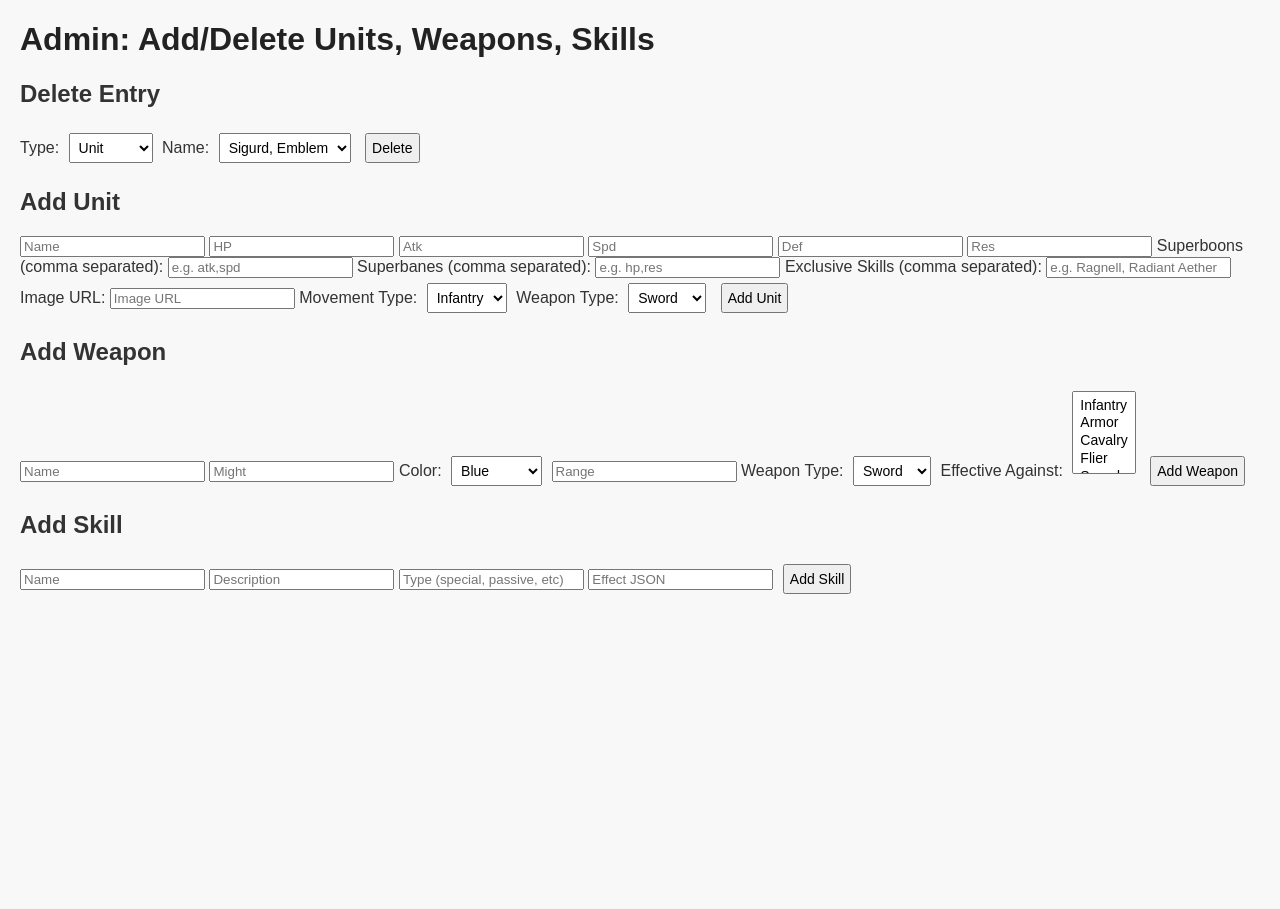
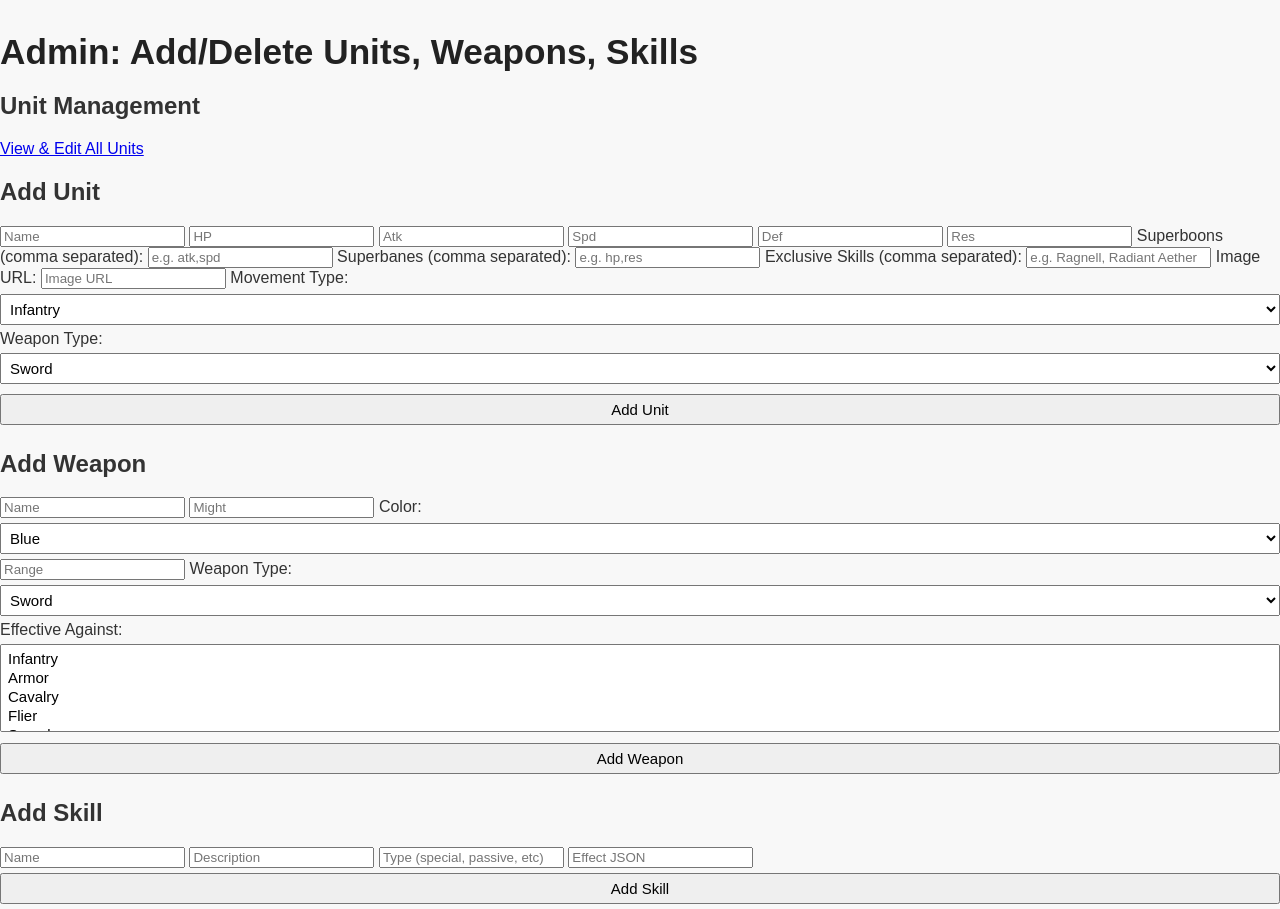
Before and after one commit to Ayden214/feh_simulator, a Flask app: page /admin?type=unit in a window 1280 px wide. Before the commit the page ends 594 px from the top, so only its background shows below. Run offline with Flask 3, Linux system fonts and the light colour scheme; data comes from the database, SQL or seed files in the repository; both versions use the stored data as it was after the commit; data that the repository does not hold is empty.

Commit message:
Added editing capabilities and messed with the unit picture.

```diff
--- a/simulator/data_loader.py
+++ b/simulator/data_loader.py
@@ -73,5 +73,35 @@ class FEHDatabase:
         self.conn.commit()
         return cur.lastrowid
 
+    def update_unit(self, old_name, unit):
+        self.conn.execute(
+            """
+            UPDATE units SET
+                name = ?,
+                hp = ?,
+                atk = ?,
+                spd = ?,
+                defense = ?,
+                res = ?,
+                unit_type = ?,
+                weapon_type = ?,
+                image_url = ?
+            WHERE name = ?
+            """,
+            (
+                unit["name"],
+                unit["hp"],
+                unit["atk"],
+                unit["spd"],
+                unit["defense"],
+                unit["res"],
+                unit.get("unit_type"),
+                unit.get("weapon_type"),
+                unit.get("image_url"),
+                old_name
+            )
+        )
+        self.conn.commit()
+
     def close(self):
         self.conn.close()
--- a/simulator/weapon.py
+++ b/simulator/weapon.py
@@ -22,7 +22,7 @@ class Weapon:
         self.might = might
         self.color = color
         self.range = range
-        self.type = weapon_type  # for compatibility with previous code
+        self.weapon_type  = weapon_type  # for compatibility with previous code
         self.effects = effects if effects is not None else []
 
     def apply_effects(self, context):
--- a/static/css/styles.css
+++ b/static/css/styles.css
@@ -7,21 +7,85 @@ to create a polished, professional theme later.
 
 body {
   font-family: Arial, sans-serif;
-  margin: 20px;
+  margin: 0;
   background-color: #f8f8f8;
   color: #333;
 }
 
 h1 {
   color: #222;
+  font-size: 2.2em;
+  margin-top: 32px;
+  margin-bottom: 16px;
 }
 
-form {
-  margin-bottom: 20px;
+.feh-flex {
+  display: flex;
+  gap: 40px;
+  justify-content: center;
+  align-items: flex-start;
+}
+
+.feh-column {
+  background: #fff;
+  border-radius: 10px;
+  box-shadow: 0 2px 8px rgba(0,0,0,0.07);
+  padding: 24px 18px 18px 18px;
+  min-width: 340px;
+  max-width: 400px;
+  flex: 1;
+}
+
+.feh-header {
+  text-align: center;
+  font-size: 1.3em;
+  margin-bottom: 18px;
+}
+
+.feh-hero-img {
+  min-height: 90px;
+}
+.feh-hero-img-large {
+  width: 640px;
+  height: 750px;
+  display: flex;
+  align-items: center;
+  justify-content: center;
+}
+}
+.feh-hero-img-left {
+  margin-right: 24px;
+  margin-left: 0;
+  justify-content: flex-end;
+}
+.feh-hero-img-right {
+  margin-left: 24px;
+  margin-right: 0;
+  justify-content: flex-start;
+}
+
+.feh-group {
+  margin-bottom: 16px;
+}
+
+.feh-skills label {
+  display: block;
+  margin-top: 8px;
 }
 
 select, button {
-  margin: 5px;
+  margin: 5px 0;
   padding: 5px;
-  font-size: 14px;
+  font-size: 15px;
+  width: 100%;
+  box-sizing: border-box;
 }
+
+textarea#combat-text {
+  margin-top: 24px;
+  font-size: 1.1em;
+  border-radius: 8px;
+  border: 2px solid #888;
+  background: #f9f9f9;
+  padding: 12px;
+}
--- a/templates/admin.html
+++ b/templates/admin.html
@@ -38,32 +38,8 @@
     });
   </script>
   <h1>Admin: Add/Delete Units, Weapons, Skills</h1>
-  <h2>Delete Entry</h2>
-  <form method="POST" action="/admin?type=delete">
-    <label for="delete_type">Type:</label>
-    <select name="delete_type" id="delete_type">
-      <option value="unit">Unit</option>
-      <option value="weapon">Weapon</option>
-      <option value="skill">Skill</option>
-    </select>
-    <label for="delete_name">Name:</label>
-    <select name="delete_name" id="delete_name">
-      {% if delete_type == 'unit' or not delete_type %}
-        {% for unit in units %}
-        <option value="{{ unit.name }}">{{ unit.name }}</option>
-        {% endfor %}
-      {% elif delete_type == 'weapon' %}
-        {% for weapon in weapons %}
-        <option value="{{ weapon.name }}">{{ weapon.name }}</option>
-        {% endfor %}
-      {% elif delete_type == 'skill' %}
-        {% for skill in skills %}
-        <option value="{{ skill.name }}">{{ skill.name }}</option>
-        {% endfor %}
-      {% endif %}
-    </select>
-    <button type="submit">Delete</button>
-  </form>
+  <h2>Unit Management</h2>
+  <a href="/admin/units">View & Edit All Units</a>
   <h2>Add Unit</h2>
   <form method="POST" action="/admin?type=unit">
     <input name="name" placeholder="Name" required>
--- a/web/routes.py
+++ b/web/routes.py
@@ -21,7 +21,7 @@ Handles rendering templates, receiving form data, and calling
 battle calculation functions from the simulator module.
 """
 
-from flask import Blueprint, render_template, request
+from flask import Blueprint, render_template, request, redirect, url_for
 from simulator.calculations import calculate_damage
 from simulator.units import Unit
 from simulator.data_loader import FEHDatabase
@@ -137,54 +137,63 @@ def index():
 
 @main.route("/admin", methods=["GET", "POST"])
 def admin():
-    message = None
     db = FEHDatabase()
     units = db.get_units()
     weapons = db.get_weapons()
     skills = db.get_skills()
-    form_type = request.args.get("type")
+    message = None
     if request.method == "POST":
+        form_type = request.args.get("type")
         if form_type == "unit":
-            superboons = request.form.get("superboons", "")
-            superbanes = request.form.get("superbanes", "")
-            exclusive_skills = request.form.get("exclusive_skills", "")
-            unit = {
-                "name": request.form.get("name"),
-                "hp": int(request.form.get("hp")),
-                "atk": int(request.form.get("atk")),
-                "spd": int(request.form.get("spd")),
-                "defense": int(request.form.get("defense")),
-                "res": int(request.form.get("res")),
-                "superboons": [s.strip() for s in superboons.split(",") if s.strip()],
-                "superbanes": [s.strip() for s in superbanes.split(",") if s.strip()],
-                "exclusive_skills": [s.strip() for s in exclusive_skills.split(",") if s.strip()],
-                "image_url": request.form.get("image_url"),
-                "unit_type": request.form.get("unit_type"),
-                "weapon_type": request.form.get("weapon_type"),
-            }
-            db.add_unit(unit)
-            message = f"Unit '{unit['name']}' added."
+            name = request.form.get("name")
+            # Check for duplicate unit name
+            if any(u['name'].lower() == name.lower() for u in units):
+                message = f"Unit '{name}' already exists."
+            else:
+                unit = {
+                    "name": name,
+                    "hp": int(request.form.get("hp")),
+                    "atk": int(request.form.get("atk")),
+                    "spd": int(request.form.get("spd")),
+                    "defense": int(request.form.get("defense")),
+                    "res": int(request.form.get("res")),
+                    "superboons": [s.strip() for s in request.form.get("superboons", "").split(",") if s.strip()],
+                    "superbanes": [s.strip() for s in request.form.get("superbanes", "").split(",") if s.strip()],
+                    "exclusive_skills": [s.strip() for s in request.form.get("exclusive_skills", "").split(",") if s.strip()],
+                    "image_url": request.form.get("image_url"),
+                    "unit_type": request.form.get("unit_type"),
+                    "weapon_type": request.form.get("weapon_type")
+                }
+                db.add_unit(unit)
+                message = f"Unit '{unit['name']}' added."
         elif form_type == "weapon":
-            effective_against = request.form.getlist("effective_against")
-            weapon = {
-                "name": request.form.get("name"),
-                "might": int(request.form.get("might")),
-                "color": request.form.get("color"),
-                "range": int(request.form.get("range")),
-                "weapon_type": request.form.get("weapon_type"),
-                "effective_against": ",".join(effective_against),
-            }
-            db.add_weapon(weapon)
-            message = f"Weapon '{weapon['name']}' added."
+            name = request.form.get("name")
+            if any(w['name'].lower() == name.lower() for w in weapons):
+                message = f"Weapon '{name}' already exists."
+            else:
+                weapon = {
+                    "name": name,
+                    "might": int(request.form.get("might")),
+                    "color": request.form.get("color"),
+                    "range": int(request.form.get("range")),
+                    "weapon_type": request.form.get("weapon_type"),
+                    "effective_against": request.form.getlist("effective_against")
+                }
+                db.add_weapon(weapon)
+                message = f"Weapon '{weapon['name']}' added."
         elif form_type == "skill":
-            skill = {
-                "name": request.form.get("name"),
-                "description": request.form.get("description"),
-                "skill_type": request.form.get("skill_type"),
-                "effect_json": request.form.get("effect_json"),
-            }
-            db.add_skill(skill)
-            message = f"Skill '{skill['name']}' added."
+            name = request.form.get("name")
+            if any(s['name'].lower() == name.lower() for s in skills):
+                message = f"Skill '{name}' already exists."
+            else:
+                skill = {
+                    "name": name,
+                    "description": request.form.get("description"),
+                    "skill_type": request.form.get("skill_type"),
+                    "effect_json": request.form.get("effect_json")
+                }
+                db.add_skill(skill)
+                message = f"Skill '{skill['name']}' added."
         elif form_type == "delete":
             delete_type = request.form.get("delete_type")
             delete_name = request.form.get("delete_name")
@@ -198,4 +207,50 @@ def admin():
                 db.delete_skill(delete_name)
                 message = f"Skill '{delete_name}' deleted."
     db.close()
-    return render_template("admin.html", message=message, units=units, weapons=weapons, skills=skills)
+    return render_template("admin.html", units=units, weapons=weapons, skills=skills, message=message)
+
+@main.route("/admin/units", methods=["GET"])
+def admin_unit_list():
+    db = FEHDatabase()
+    units = db.get_units()
+    db.close()
+    search = request.args.get('search', '').strip().lower()
+    if search:
+        units = [u for u in units if search in u['name'].lower()]
+    return render_template("unit_list.html", units=units, search=search)
+
+@main.route("/admin/delete/unit/<unit_name>", methods=["POST"])
+def admin_delete_unit(unit_name):
+    db = FEHDatabase()
+    db.delete_unit(unit_name)
+    db.close()
+    return redirect(url_for('main.admin_unit_list'))
+
+@main.route("/admin/edit/unit/<unit_name>", methods=["GET", "POST"])
+def admin_edit_unit(unit_name):
+    db = FEHDatabase()
+    units = db.get_units()
+    unit = next((u for u in units if u['name'] == unit_name), None)
+    message = None
+    if not unit:
+        db.close()
+        return render_template("edit_unit.html", unit=None, message="Unit not found.")
+    if request.method == "POST":
+        # Update unit fields from form
+        unit["name"] = request.form.get("name")
+        unit["hp"] = int(request.form.get("hp"))
+        unit["atk"] = int(request.form.get("atk"))
+        unit["spd"] = int(request.form.get("spd"))
+        unit["defense"] = int(request.form.get("defense"))
+        unit["res"] = int(request.form.get("res"))
+        unit["superboons"] = [s.strip() for s in request.form.get("superboons", "").split(",") if s.strip()]
+        unit["superbanes"] = [s.strip() for s in request.form.get("superbanes", "").split(",") if s.strip()]
+        unit["exclusive_skills"] = [s.strip() for s in request.form.get("exclusive_skills", "").split(",") if s.strip()]
+        unit["image_url"] = request.form.get("image_url")
+        unit["unit_type"] = request.form.get("unit_type")
+        unit["weapon_type"] = request.form.get("weapon_type")
+        db.update_unit(unit_name, unit)
+        message = f"Unit '{unit['name']}' updated."
+        unit_name = unit["name"]
+    db.close()
+    return render_template("edit_unit.html", unit=unit, message=message)
```
Also changed, not shown: templates/edit_unit.html (added, +51 -0 lines), templates/index.html (+64 -44 lines), templates/unit_list.html (added, +54 -0 lines), data/feh.db.
